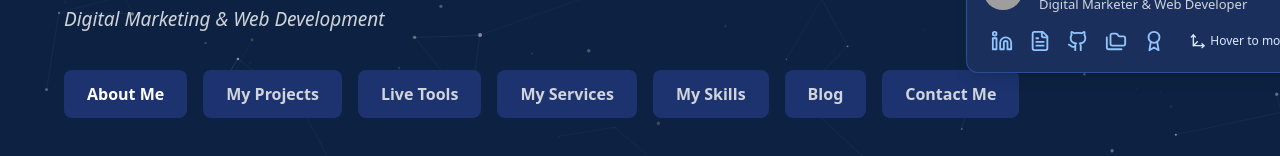
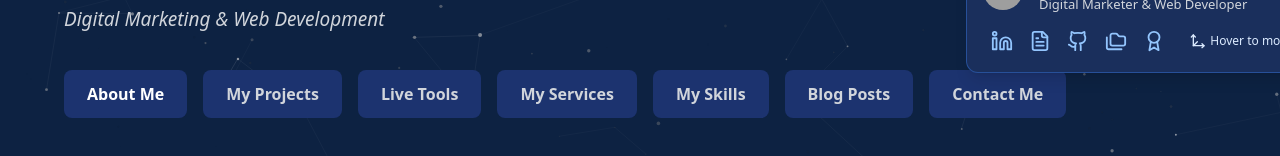
Before and after one commit to anthonydaccurso/daccurso-digital-marketing, a React (Vite) app: page / in a window 1280 px wide. Shown: the part 137-293 px from the top of the page. Built offline with nearby package versions, Linux system fonts and the light colour scheme; grey boxes are pictures that could not be loaded; a web font is replaced by a local one.

Commit message:
Updated App.tsx

```diff
--- a/src/App.tsx
+++ b/src/App.tsx
@@ -15,7 +15,7 @@ import SkillsSection from './components/sections/SkillsSection';
 import BlogSection from './components/sections/BlogSection';
 import ContactSection from './components/sections/ContactSection';
 
-const sections = ['About Me', 'My Projects', 'Live Tools', 'My Services', 'My Skills', 'Blog', 'Contact Me'] as const;
+const sections = ['About Me', 'My Projects', 'Live Tools', 'My Services', 'My Skills', 'Blog Posts', 'Contact Me'] as const;
 type Section = typeof sections[number];
 
 function App() {
@@ -52,6 +52,8 @@ function App() {
       if (path === 'about-me') {
         window.history.replaceState({}, '', '/');
       }
+    } else if (path === 'blog') {
+      setActiveSection('Blog Posts');
     } else {
       const sectionFromUrl = sections.find(section => section.toLowerCase().replace(/\s+/g, '-') === path);
       if (sectionFromUrl) setActiveSection(sectionFromUrl);
@@ -72,6 +74,8 @@ function App() {
       setActiveSection(section);
       if (section === 'About Me') {
         window.history.pushState({}, '', '/');
+      } else if (section === 'Blog Posts') {
+        window.history.pushState({}, '', '/blog');
       } else {
         const slug = section.toLowerCase().replace(/\s+/g, '-');
         const path = `/${slug}`;
@@ -134,7 +138,7 @@ function App() {
       <div className="container mx-auto px-4 md:px-16 pt-[30px] md:pt-[60px] pb-[60px] md:pb-[80px] relative z-10">
         {/* Mobile Card */}
         {isMobile && (
-          <div className="absolute left-1/2 transform -translate-x-1/2 top-[417px] w-[352px] h-[120px] z-20">
+          <div className="absolute left-1/2 transform -translate-x-1/2 top-[480px] w-[352px] h-[120px] z-20">
             <Suspense fallback={
               <div className="w-full h-full flex items-center justify-center">
                 <div className="bg-[#0d2242] w-[330px] h-[120px] rounded-xl animate-pulse" />
@@ -191,7 +195,7 @@ function App() {
           {activeSection === 'Live Tools' && <LiveToolsSection />}
           {activeSection === 'My Services' && <ServicesSection />}
           {activeSection === 'My Skills' && <SkillsSection />}
-          {activeSection === 'Blog' && <BlogSection />}
+          {activeSection === 'Blog Posts' && <BlogSection />}
           {activeSection === 'Contact Me' && <ContactSection />}
         </Suspense>
       </div>
```
